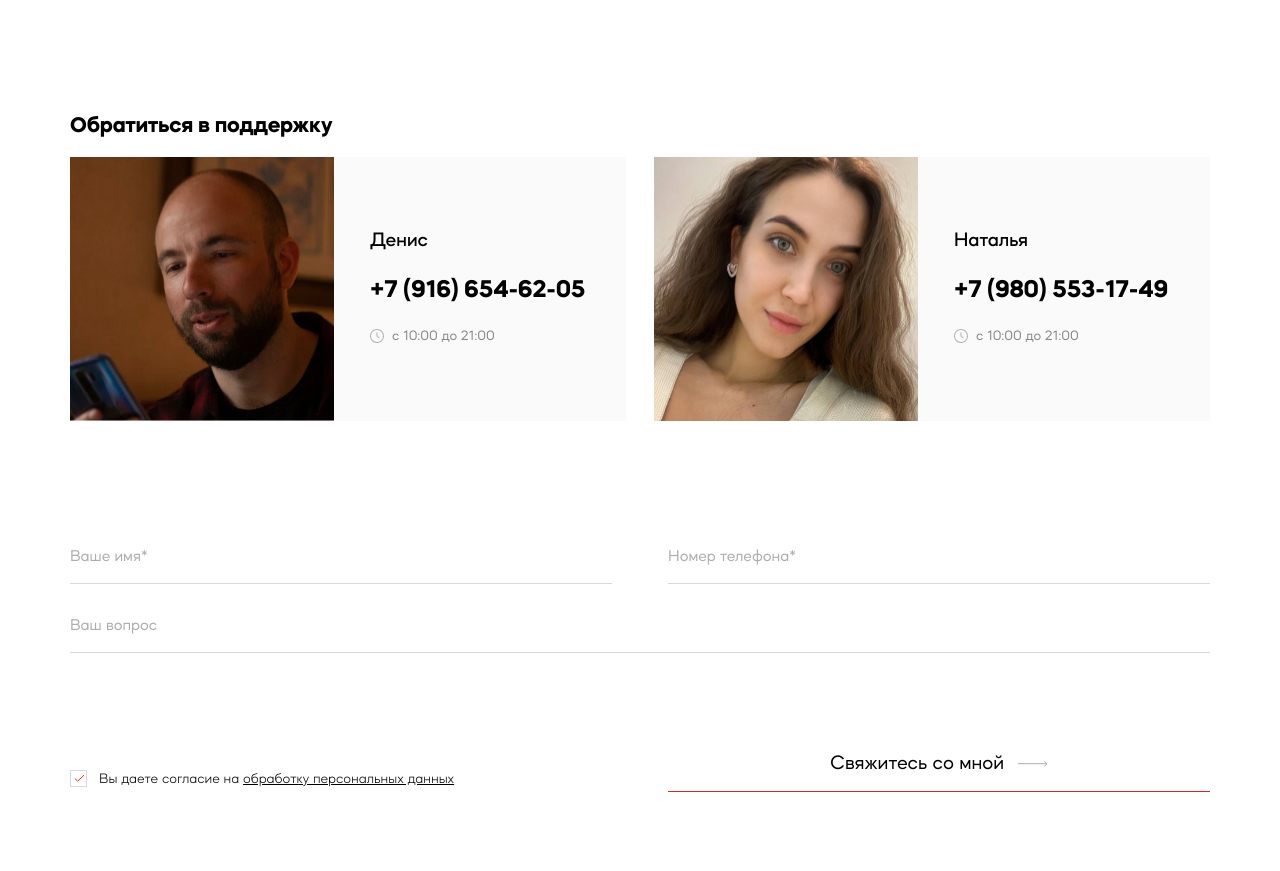
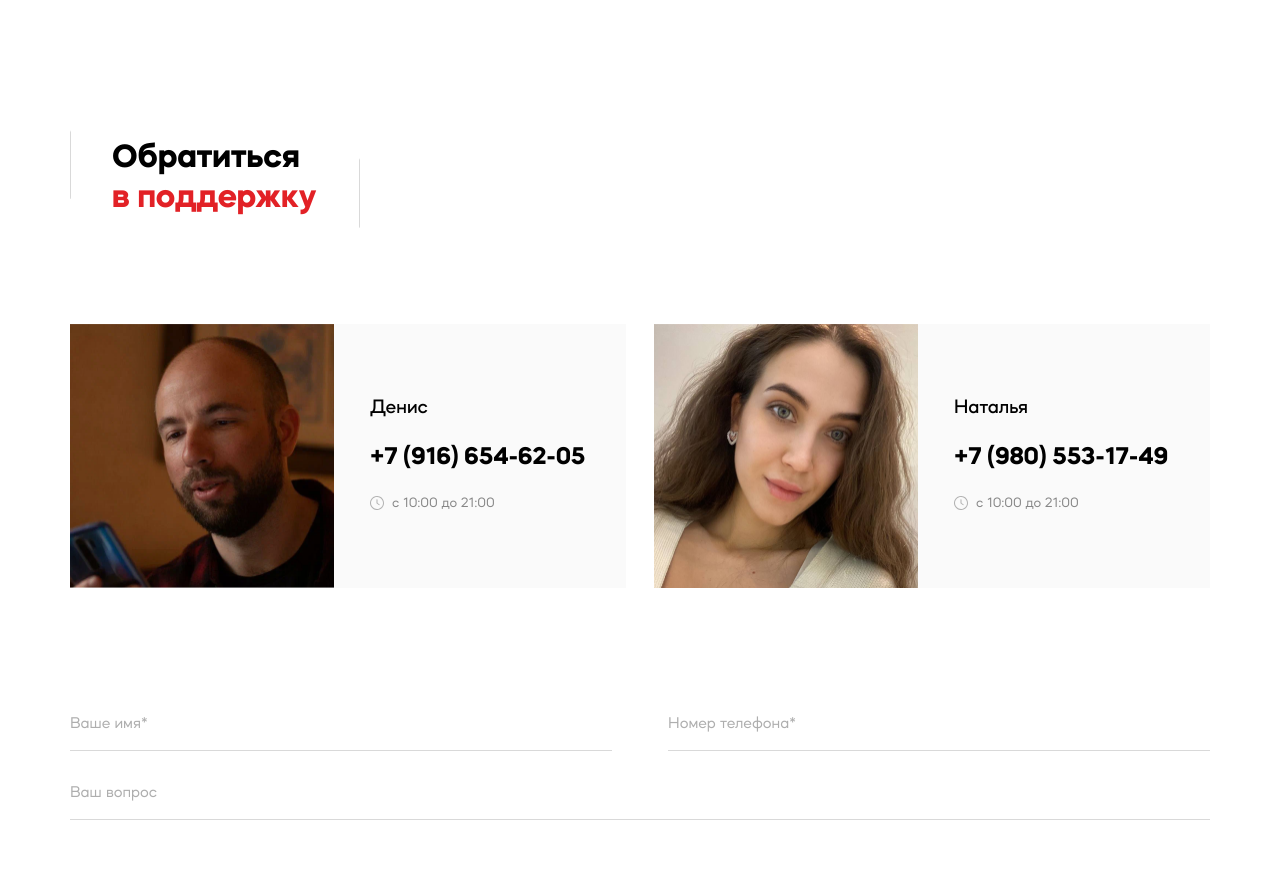
Before and after one commit to maximax444/timecap, a plain HTML site: page support.html in a window 1280 px wide. Shown: the part 823-1694 px from the top of the page. Drawn offline with Linux system fonts and the light colour scheme.

Commit message:
team title

```diff
--- a/sass/_interface.sass
+++ b/sass/_interface.sass
@@ -59,8 +59,55 @@ $red: #e22126
                 border-bottom: 1px solid $red
     &__logo
         display: flex
+@keyframes themeTitle
+    0%
+        transform: rotate(-22deg)
+    100%
+        transform: rotate(338deg)
 .team
     padding-bottom: 110px
+    &__top
+        display: flex
+        margin-bottom: 62px
+        overflow: hidden
+    &__title
+        padding: 16px 42px
+        font-weight: 700
+        font-size: 32px
+        line-height: 125%
+        color: #000
+        position: relative
+        span
+            display: block
+            color: $red
+        &::before
+            content: ""
+            display: block
+            width: 100%
+            height: 100%
+            position: absolute
+            top: 0
+            left: 0
+            border: 1px solid #d9d9d9
+            z-index: -2
+        &::after
+            content: ""
+            display: block
+            width: 0
+            height: 0
+            border-left: 900px solid transparent
+            border-right: 900px solid transparent
+            border-top: 210px solid #fff
+            border-bottom: 210px solid #fff
+            border-radius: 50%
+            position: absolute
+            top: 50%
+            margin-top: -210px
+            margin-left: -900px
+            left: 50%
+            z-index: -1
+            transform: rotate(-22deg)
+            animation: 3s themeTitle 1s infinite
     &__wrap
         display: grid
         grid-template-columns: repeat(2, 1fr)
```
Also changed, not shown: css/style.min.css, 1 other file.
